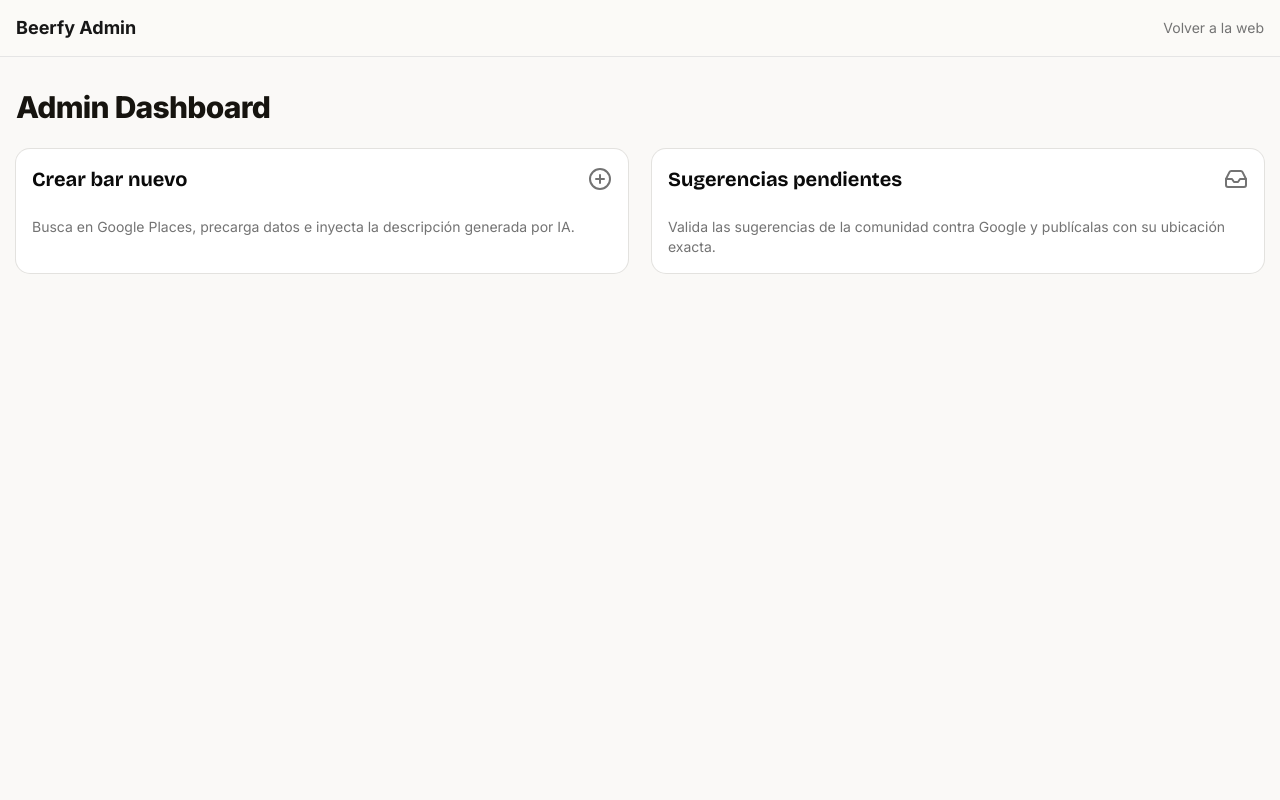
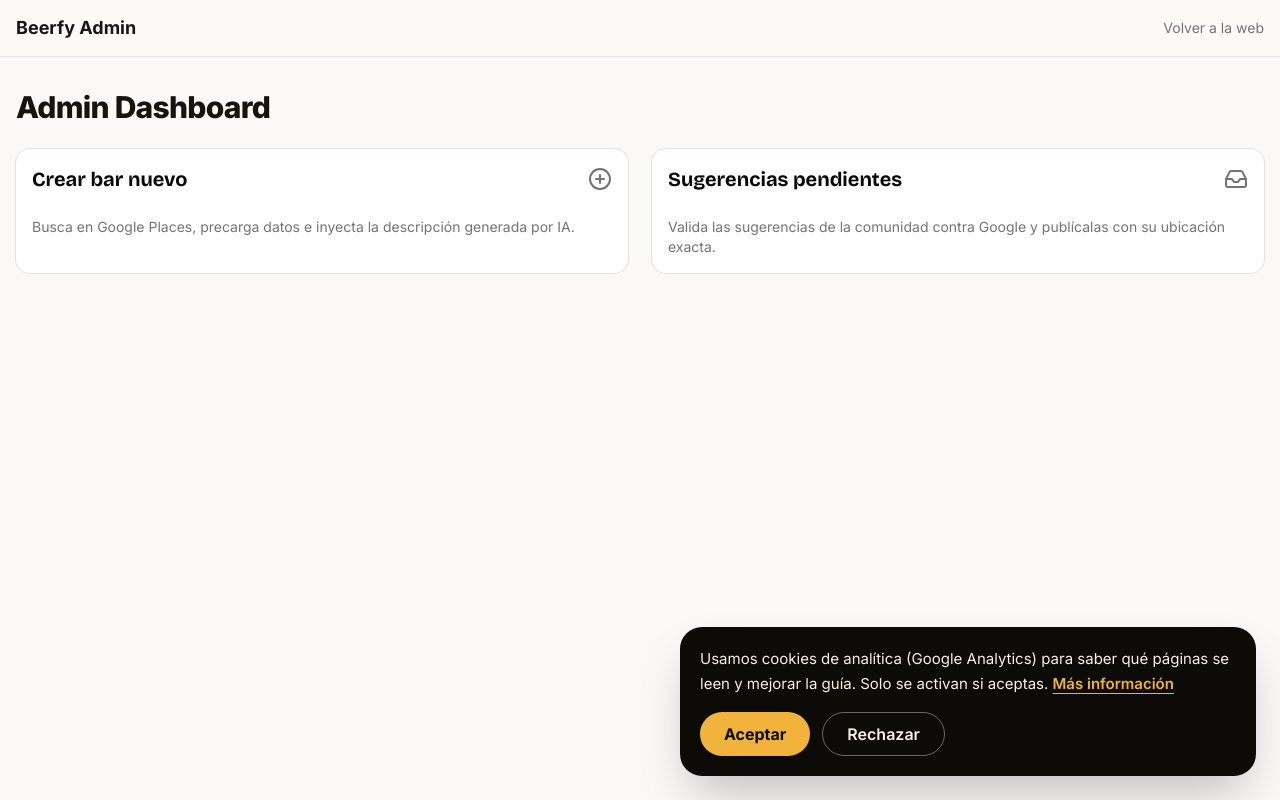
Before and after one commit to regueiro-bol/beerfy, a Next.js app: page /admin in a window 1280 px wide. Built offline with nearby package versions, Linux system fonts and the light colour scheme; no server answers.

Commit message:
Analítica: Google Tag Manager con Consent Mode v2 y banner de cookies (#16)
Claude-Session: https://claude.ai/code/session_01KsG2esr6xrY6VwiwvwUZ33

Co-authored-by: Claude <noreply@anthropic.com>

```diff
--- a/app/(public)/privacidad/page.tsx
+++ b/app/(public)/privacidad/page.tsx
@@ -18,6 +18,13 @@ export default function PrivacyPage() {
         Beerfy usa las API de Google Maps (mapas, ubicación, horario y puntuación de los locales). Al usar estas funciones se aplica
         también la <a href="https://policies.google.com/privacy" target="_blank" rel="noopener noreferrer">Política de privacidad de Google</a>.
       </p>
+      <h2 id="cookies">Cookies y analítica</h2>
+      <p>
+        Solo usamos cookies técnicas imprescindibles y, si lo aceptas en el aviso de cookies, cookies de analítica de Google Analytics
+        (gestionadas con Google Tag Manager) para medir de forma agregada qué páginas se visitan. No usamos cookies de publicidad.
+        Puedes cambiar tu elección en cualquier momento desde el enlace «Cookies» del pie de página. Más información en la{' '}
+        <a href="https://policies.google.com/technologies/cookies" target="_blank" rel="noopener noreferrer">política de cookies de Google</a>.
+      </p>
       <h2>Tus derechos</h2>
       <p>Puedes pedir acceso, rectificación o supresión de tus datos escribiendo a [email de contacto].</p>
     </LegalPage>
--- a/app/layout.tsx
+++ b/app/layout.tsx
@@ -1,7 +1,9 @@
 import type { Metadata, Viewport } from 'next'
 import { Bricolage_Grotesque, Inter, Newsreader } from 'next/font/google'
 import './globals.css'
-import { SITE_URL } from '@/lib/site'
+import Script from 'next/script'
+import { SITE_URL, GTM_ID, CONSENT_KEY } from '@/lib/site'
+import { CookieBanner } from '@/components/consent/cookie-banner'
 
 const APP_URL = SITE_URL
 
@@ -28,7 +30,27 @@ export const viewport: Viewport = {
 export default function RootLayout({ children }: { children: React.ReactNode }) {
   return (
     <html lang="es" className={`${display.variable} ${sans.variable} ${serif.variable}`}>
-      <body className="min-h-screen antialiased">{children}</body>
+      <body className="min-h-screen antialiased">
+        <Script id="consent-default" strategy="beforeInteractive">
+          {`window.dataLayer=window.dataLayer||[];function gtag(){dataLayer.push(arguments);}window.gtag=gtag;
+gtag('consent','default',{analytics_storage:'denied',ad_storage:'denied',ad_user_data:'denied',ad_personalization:'denied',wait_for_update:500});
+try{if(localStorage.getItem('${CONSENT_KEY}')==='granted'){gtag('consent','update',{analytics_storage:'granted'});}}catch(e){}`}
+        </Script>
+        <Script id="gtm" strategy="afterInteractive">
+          {`(function(w,d,s,l,i){w[l]=w[l]||[];w[l].push({'gtm.start':new Date().getTime(),event:'gtm.js'});var f=d.getElementsByTagName(s)[0],j=d.createElement(s),dl=l!='dataLayer'?'&l='+l:'';j.async=true;j.src='https://www.googletagmanager.com/gtm.js?id='+i+dl;f.parentNode.insertBefore(j,f);})(window,document,'script','dataLayer','${GTM_ID}');`}
+        </Script>
+        <noscript>
+          <iframe
+            src={`https://www.googletagmanager.com/ns.html?id=${GTM_ID}`}
+            height="0"
+            width="0"
+            style={{ display: 'none', visibility: 'hidden' }}
+            title="Google Tag Manager"
+          />
+        </noscript>
+        {children}
+        <CookieBanner />
+      </body>
     </html>
   )
 }
--- /dev/null
+++ b/components/consent/cookie-banner.tsx
@@ -0,0 +1,88 @@
+'use client'
+
+import { useEffect, useState } from 'react'
+import Link from 'next/link'
+import { CONSENT_KEY } from '@/lib/site'
+
+type Choice = 'granted' | 'denied'
+
+declare global {
+  interface Window {
+    dataLayer?: unknown[]
+    gtag?: (...args: unknown[]) => void
+  }
+}
+
+function applyConsent(choice: Choice) {
+  const v = choice
+  window.gtag?.('consent', 'update', {
+    analytics_storage: v,
+    ad_storage: 'denied',
+    ad_user_data: 'denied',
+    ad_personalization: 'denied',
+  })
+  window.dataLayer?.push({ event: 'consent_update', consent_analytics: v })
+}
+
+/** Banner de cookies: analítica solo con permiso (Consent Mode v2). */
+export function CookieBanner() {
+  const [open, setOpen] = useState(false)
+
+  useEffect(() => {
+    let stored: string | null = null
+    try {
+      stored = localStorage.getItem(CONSENT_KEY)
+    } catch {}
+    const first = window.setTimeout(() => {
+      if (stored !== 'granted' && stored !== 'denied') setOpen(true)
+    }, 0)
+    const reopen = () => setOpen(true)
+    window.addEventListener('bfy:cookies', reopen)
+    return () => {
+      window.clearTimeout(first)
+      window.removeEventListener('bfy:cookies', reopen)
+    }
+  }, [])
+
+  function choose(choice: Choice) {
+    try {
+      localStorage.setItem(CONSENT_KEY, choice)
+    } catch {}
+    applyConsent(choice)
+    setOpen(false)
+  }
+
+  if (!open) return null
+  return (
+    <div
+      role="dialog"
+      aria-live="polite"
+      aria-label="Preferencias de cookies"
+      className="fixed inset-x-3 bottom-3 z-50 mx-auto max-w-xl rounded-3xl bg-ink p-5 text-cream shadow-2xl md:inset-x-auto md:right-6 md:bottom-6"
+    >
+      <p className="mb-4 text-[15px] leading-relaxed">
+        Usamos cookies de analítica (Google Analytics) para saber qué páginas se leen y mejorar la guía. Solo se activan si aceptas.{' '}
+        <Link href="/privacidad#cookies" className="font-semibold text-amber underline underline-offset-4">
+          Más información
+        </Link>
+      </p>
+      <div className="flex flex-wrap gap-3">
+        <button type="button" onClick={() => choose('granted')} className="min-h-11 rounded-full bg-amber px-6 font-bold text-ink">
+          Aceptar
+        </button>
+        <button type="button" onClick={() => choose('denied')} className="min-h-11 rounded-full border border-cream/40 px-6 font-semibold text-cream">
+          Rechazar
+        </button>
+      </div>
+    </div>
+  )
+}
+
+/** Enlace para reabrir el banner (pie de página). */
+export function CookieSettingsLink({ className }: { className?: string }) {
+  return (
+    <button type="button" onClick={() => window.dispatchEvent(new Event('bfy:cookies'))} className={className}>
+      Cookies
+    </button>
+  )
+}
--- a/components/site/chrome.tsx
+++ b/components/site/chrome.tsx
@@ -1,5 +1,6 @@
 import Link from 'next/link'
 import { BrandMark, BrandTile } from '@/components/brand/mark'
+import { CookieSettingsLink } from '@/components/consent/cookie-banner'
 
 const NAV = [
   { href: '/ciudades', label: 'Ciudades' },
@@ -72,6 +73,7 @@ export function SiteFooter() {
             <Link href="/sobre-beerfy" className="hover:text-cream">Sobre Beerfy</Link>
             <Link href="/aviso-legal" className="hover:text-cream">Aviso legal</Link>
             <Link href="/privacidad" className="hover:text-cream">Privacidad</Link>
+            <CookieSettingsLink className="hover:text-cream" />
           </nav>
           <p>
             Beerfy es una guía independiente, sin afiliación con ninguna cervecera. Estrella Galicia es marca registrada de
--- a/lib/site.ts
+++ b/lib/site.ts
@@ -4,3 +4,7 @@
  * de URL de la app para no heredar el valor beerfy.bar que pudiera quedar configurado en Vercel.
  */
 export const SITE_URL = (process.env.NEXT_PUBLIC_SITE_URL || 'https://www.beerfy.es').replace(/\/$/, '')
+
+/** Contenedor de Google Tag Manager (público). GA4 se configura dentro de GTM. */
+export const GTM_ID = process.env.NEXT_PUBLIC_GTM_ID || 'GTM-PT28ZG5D'
+export const CONSENT_KEY = 'bfy-consent-v1'
```
